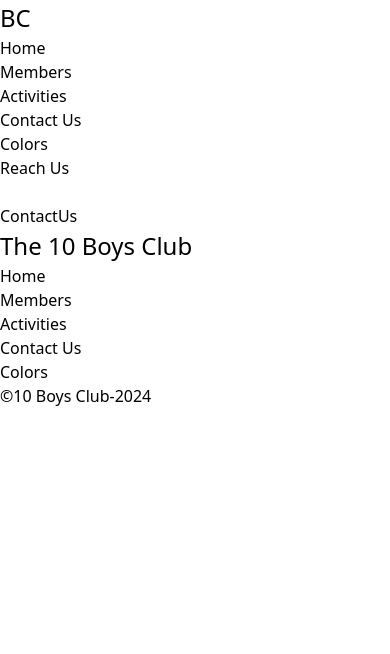
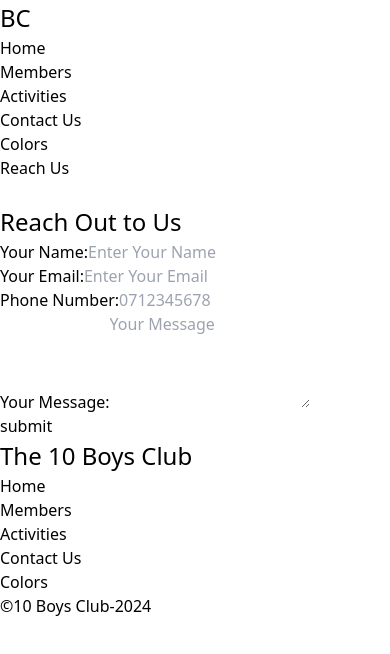
Before and after one commit to meyoh-23/10-BC--v, a React (Vite) app: page /contact-us in a window 390 px wide. Shown: the top 654 px of the page. Built offline with nearby package versions, Linux system fonts and the light colour scheme; a web font is replaced by a local one.

Commit message:
Add: Contact form - all inputs done - styling done - fully responsive

```diff
--- a/src/components/Footer.jsx
+++ b/src/components/Footer.jsx
@@ -6,7 +6,7 @@ const Footer = () => {
   const year = getDate.getFullYear();
 
   return (
-    <footer className=" w-full py-5  gap-8 bg-heroColor left-0 bottom-0 z-10 overflow-x-hidden">
+    <footer className=" w-full py-2 mt-10 gap-8 bg-heroColor left-0 bottom-0 z-10 overflow-x-hidden">
       <div className="w-5/6 mx-auto flex flex-col justify-start gap-5">
         <h1>The 10 Boys Club</h1>
         <ul className="flex flex-col justify-between items-end gap-4">
--- a/src/components/Hero.jsx
+++ b/src/components/Hero.jsx
@@ -8,14 +8,14 @@ const Hero = () => {
       <h1 className="text-center text-h2 font-raleway font-bold">The 10 Boys Club</h1>
       <div className=" flex justify-between w-[95%] mx-auto items-center ">
         <div className="flex flex-col items-start w-[90%] sm:w-1/2 gap-4">
-          <h1 className="text-start font-Oswald font-medium text-h2 text-bgButtonSecondary">Welcome <br /> to The 10 Boys Club! </h1>
-          <p className="max-w-[400px] text-secondary font-extralight font-Oswald">
+          <h1 className="text-center pl-2 font-Oswald font-medium text-h2 text-bgButtonSecondary">Welcome <br /> to The 10 Boys Club! </h1>
+          <p className="max-w-[400px] text-secondary text-center font-extralight font-Oswald">
             We are a collective of ten dynamic young men dedicated to making a positive impact on our community
           </p>
-          <p className="max-w-[400px] text-secondary font-extralight font-Oswald">
+          <p className="max-w-[400px] text-secondary text-center font-extralight font-Oswald">
             Our mission goes beyond mere camaraderie; we strive to foster meaningful friendships, pool resources, and make impactful investments.
           </p>
-          <button className="bg-bgButtonSecondary hover:bg-primary font-raleway font-bold text-white p-2 text-center rounded-md z-20" onClick={() =>showInfo(!info)}>
+          <button className="bg-bgButtonSecondary hover:bg-primary mx-auto font-raleway font-bold text-white p-2 text-center rounded-md z-20" onClick={() =>showInfo(!info)}>
             { info ?"show less" : "read more"}
           </button>
         </div>
--- a/src/components/Navbar.jsx
+++ b/src/components/Navbar.jsx
@@ -52,9 +52,9 @@ const Navbar = () => {
                   ))
                 }
               </ul>
-              <div className="fixed bottom-0 right-0 ">
+              {/* <div className="fixed bottom-0 right-0 ">
                 social media links here
-              </div>
+              </div> */}
             </div>
           </nav>
         )
--- a/src/pages/Colors.jsx
+++ b/src/pages/Colors.jsx
@@ -1,7 +1,7 @@
 
 const Colors = () => {
   return (
-    <div className="gid content-center mt-[10rem]">
+    <div className="gid content-center mt-[10rem] w-full h-[100vh]">
         <div className="flex flex-col items-center justify-center gap-4 mt-10">
             <button className="bg-primary p-3">
                 primary color
--- a/src/pages/ContactUs.jsx
+++ b/src/pages/ContactUs.jsx
@@ -1,7 +1,49 @@
 
 const ContactUs = () => {
+  const inputStyle = `border-2 border-primary rounded-md text-secondary font-raleway text-h3 font-medium px-2`
   return (
-    <div>ContactUs</div>
+    <section className="h-[100vh] w-full mt-20 grid content-center">
+      <div className="pt-12 w-5/6  mx-auto flex flex-col items-center mb-8">
+        <h1 className="font-bold font-raleway text-h2">Reach Out to Us</h1>
+        <form action="" className="py-3 flex flex-col items-start gap-4 my-10 shadow-xl w-full p-3 rounded-md">
+          <div className="flex flex-col ss:flex-row gap-3">
+            <label htmlFor="name"> Your Name:</label>
+            <input
+              type="text"
+              placeholder="Enter Your Name"
+              className={`${inputStyle} min-w-[200px] ss:w-300px`}
+              required
+              />
+          </div>
+          <div className="flex flex-col ss:flex-row gap-3">
+            <label htmlFor="email">Your Email:</label>
+            <input
+            type="text"
+            placeholder="Enter Your Email"
+            className={`${inputStyle} min-w-[200px] ss:w-300px`}
+            required
+            />
+          </div>
+          <div className="flex flex-col ss:flex-row gap-3">
+            <label htmlFor="phone">Phone Number:</label>
+            <input type="number" placeholder="0712345678" className={`${inputStyle}`}/>
+          </div>
+          <div className="flex flex-col ss:flex-row gap-3">
+            <label htmlFor="message">Your Message:</label>
+            <textarea
+            type="text"
+            placeholder="Your Message"
+            className={`${inputStyle} w-[250px] ss:min-w-[350px]`}
+            rows={4}
+            required
+            />
+          </div>
+          <button type="submit" className="bg-primary rounded-md text-center p-2 mx-auto">
+            submit
+          </button>
+        </form>
+      </div>
+    </section>
   )
 }
 
```
